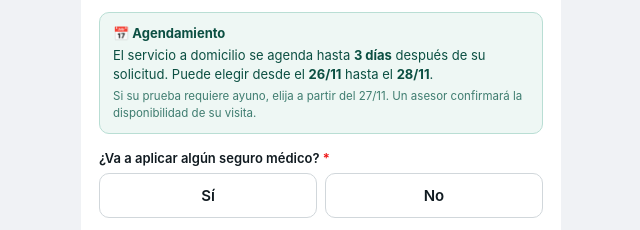
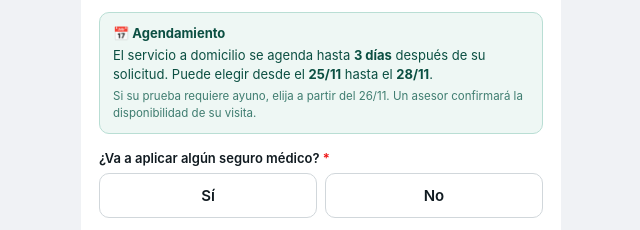
Before and after one commit to jcpaez72-stack/internova-domicilio, a plain HTML site: page index.html in a window 1280 px wide. Shown: the part 719-949 px from the top of the page, 319-959 px from the left. Drawn offline with Linux system fonts and the light colour scheme.

Commit message:
Domicilio: agendar desde el mismo día y ayuno sugerido desde el día siguiente (Jefferson, 25-nov) — puente de pruebas
Co-Authored-By: Claude Fable 5.2 <noreply@anthropic.com>

```diff
--- a/index.html
+++ b/index.html
@@ -229,10 +229,11 @@ body{margin:0;font-family:-apple-system,BlinkMacSystemFont,"Segoe UI",Roboto,Ari
       calle:val("direccion"),
       telefono:val("telefono"),fecha:val("fecha"),seguro:segVal};
   }
-  // ---- Ventana de agendamiento: del dia siguiente hasta 3 dias despues ----
+  // ---- Ventana de agendamiento: del MISMO dia hasta 3 dias despues ----
   // Regla de InterLAB (JC, 19-sep): «solo se puede agendar 3 dias posteriores como maximo».
-  // Si llena el formulario el dia 1, puede elegir 2, 3 o 4. Antes el calendario no tenia
-  // ningun limite: se podian pedir fechas pasadas o de dentro de seis meses.
+  // 25-nov (Jefferson, InterLAB): «deberia dejar agendar desde el mismo dia y tres dias
+  // despues. La indicacion del ayuno deberia sugerir desde el dia siguiente».
+  // Si llena el formulario el dia 1, puede elegir 1, 2, 3 o 4; ayuno sugerido desde el 2.
   function _hoyEC(){
     // La regla es de un laboratorio que opera en Ecuador (UTC-5). Si el telefono del
     // paciente esta en otra zona horaria, calcular con la fecha del dispositivo correria
@@ -244,22 +245,22 @@ body{margin:0;font-family:-apple-system,BlinkMacSystemFont,"Segoe UI",Roboto,Ari
   function _iso(d){return d.getFullYear()+"-"+_pad(d.getMonth()+1)+"-"+_pad(d.getDate());}
   function _dm(d){return _pad(d.getDate())+"/"+_pad(d.getMonth()+1);}
   var DIA=86400000, _h=_hoyEC();
-  var F_MIN=_iso(new Date(_h.getTime()+DIA)), F_MAX=_iso(new Date(_h.getTime()+3*DIA));
+  var F_MIN=_iso(_h), F_MAX=_iso(new Date(_h.getTime()+3*DIA));
   (function(){
     var fe=document.getElementById("fecha");
     if(fe){fe.min=F_MIN;fe.max=F_MAX;}
     var r=document.getElementById("rangoFecha");
-    // El dia de ayuno es el 3.o: 48 h contadas desde hoy. Se muestra ya calculado para que
+    // El ayuno se sugiere desde el dia siguiente (25-nov). Se muestra ya calculado para que
     // el paciente no tenga que sacar la cuenta.
     if(r)r.innerHTML=
       '<span class="horario_tit">📅 Agendamiento</span>'+
       '<span>El servicio a domicilio se agenda hasta <b>3 días</b> después de su solicitud. '+
-      'Puede elegir desde el <b>'+_dm(new Date(_h.getTime()+DIA))+'</b> hasta el <b>'+
+      'Puede elegir desde el <b>'+_dm(_h)+'</b> hasta el <b>'+
       _dm(new Date(_h.getTime()+3*DIA))+'</b>.</span>'+
       '<span class="horario_pie">Si su prueba requiere ayuno, elija a partir del '+
-      _dm(new Date(_h.getTime()+2*DIA))+'. Un asesor confirmará la disponibilidad de su visita.</span>';
+      _dm(new Date(_h.getTime()+DIA))+'. Un asesor confirmará la disponibilidad de su visita.</span>';
     var e=document.getElementById("e_fecha");
-    if(e)e.textContent="Elija una fecha entre el "+_dm(new Date(_h.getTime()+DIA))+
+    if(e)e.textContent="Elija una fecha entre el "+_dm(_h)+
       " y el "+_dm(new Date(_h.getTime()+3*DIA))+".";
   })();
 
```
